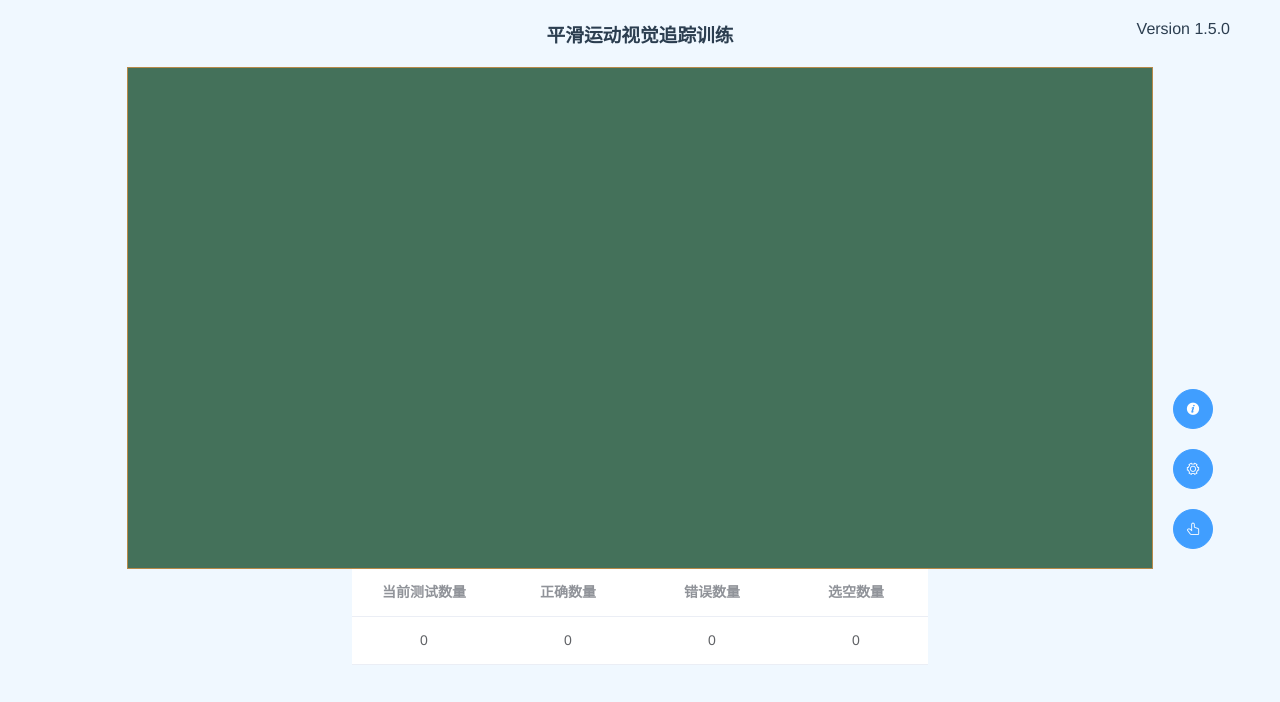
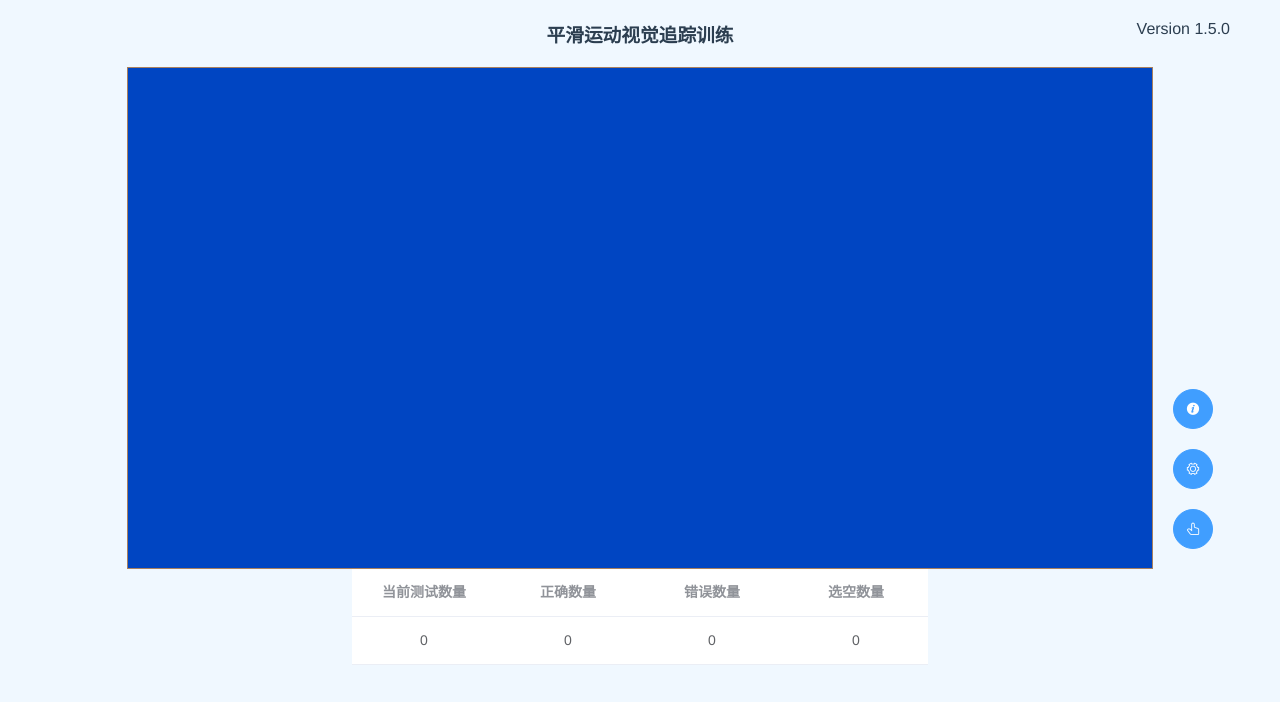
Before and after one commit to ywwxly/ping-pong, a Vue app: page / in a window 1280 px wide. Shown: the top 702 px of the page. Built offline with nearby package versions, Linux system fonts and the light colour scheme.

Commit message:
调整平滑训练模式UI

```diff
--- a/src/views/pingpong.vue
+++ b/src/views/pingpong.vue
@@ -477,15 +477,6 @@ function randomNum(m, n) {
   return Math.floor(Math.random() * (n - m + 1) + m);
 }
 /**
- * 生成一个随机颜色，并返回rgb字符串值
- */
-function randomColor() {
-  var r = randomNum(0, 255);
-  var g = randomNum(0, 255);
-  var b = randomNum(0, 255);
-  return "rgb(" + r + "," + g + "," + b + ")";
-}
-/**
  * 防抖原理：一定时间内，只有最后一次操作，再过wait毫秒后才执行函数
  *
  * @param {Function} func 要执行的回调函数
@@ -923,7 +914,7 @@ export default {
           ball.yflag = false;
         }
         //随机小球的背景颜色
-        ball.style.backgroundColor = randomColor();
+        ball.style.backgroundColor = "#ffffff";
         // ball.innerHTML = i + 1;
         //this.将小球插入当wrapDiv中
         this.wrapDiv.appendChild(ball);
@@ -1050,7 +1041,7 @@ export default {
   position: relative;
   margin: 0 auto;
   overflow: hidden;
-  background-color: #44715a;
+  background-color: #0045c2;
   background-size: 100% 100%;
 }
 .wrap-bg {
@@ -1064,7 +1055,7 @@ export default {
   position: absolute;
   top: 0;
   left: 0;
-  color: white;
+  color: #000000;
   font-size: 25px;
   text-align: center;
   line-height: 40px;
```
Also changed, not shown: 1 other file (tests, documents, lock files or other folders).
